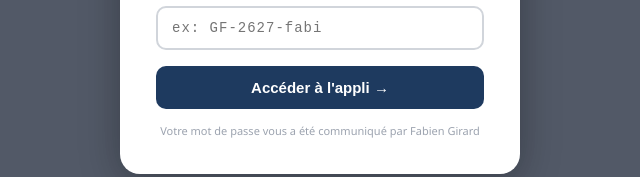
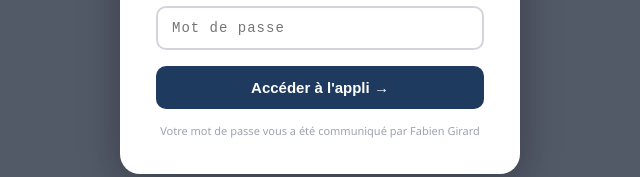
Before and after one commit to DrFabFab/appel-gcgp, a plain HTML site: page index.html in a window 1280 px wide. Shown: the part 411-588 px from the top of the page, 320-960 px from the left. Drawn offline with Linux system fonts and the light colour scheme.

Commit message:
Add files via upload

```diff
--- a/index.html
+++ b/index.html
@@ -1118,7 +1118,7 @@ document.addEventListener('DOMContentLoaded', function() {
     </div>
     <div style="margin-bottom:16px">
       <label style="font-size:13px;font-weight:600;color:#374151;display:block;margin-bottom:6px">Mot de passe enseignant</label>
-      <input id="login-pwd" type="password" placeholder="ex: GF-2627-fabi"
+      <input id="login-pwd" type="password" placeholder="Mot de passe"
         onkeydown="if(event.key==='Enter') submitLogin()"
         style="width:100%;padding:12px 14px;border-radius:10px;border:2px solid #d1d5db;font-size:14px;outline:none;font-family:monospace;letter-spacing:1px" />
       <div id="login-err" style="display:none;margin-top:8px;font-size:12px;color:#ef4444;font-weight:600">
```
